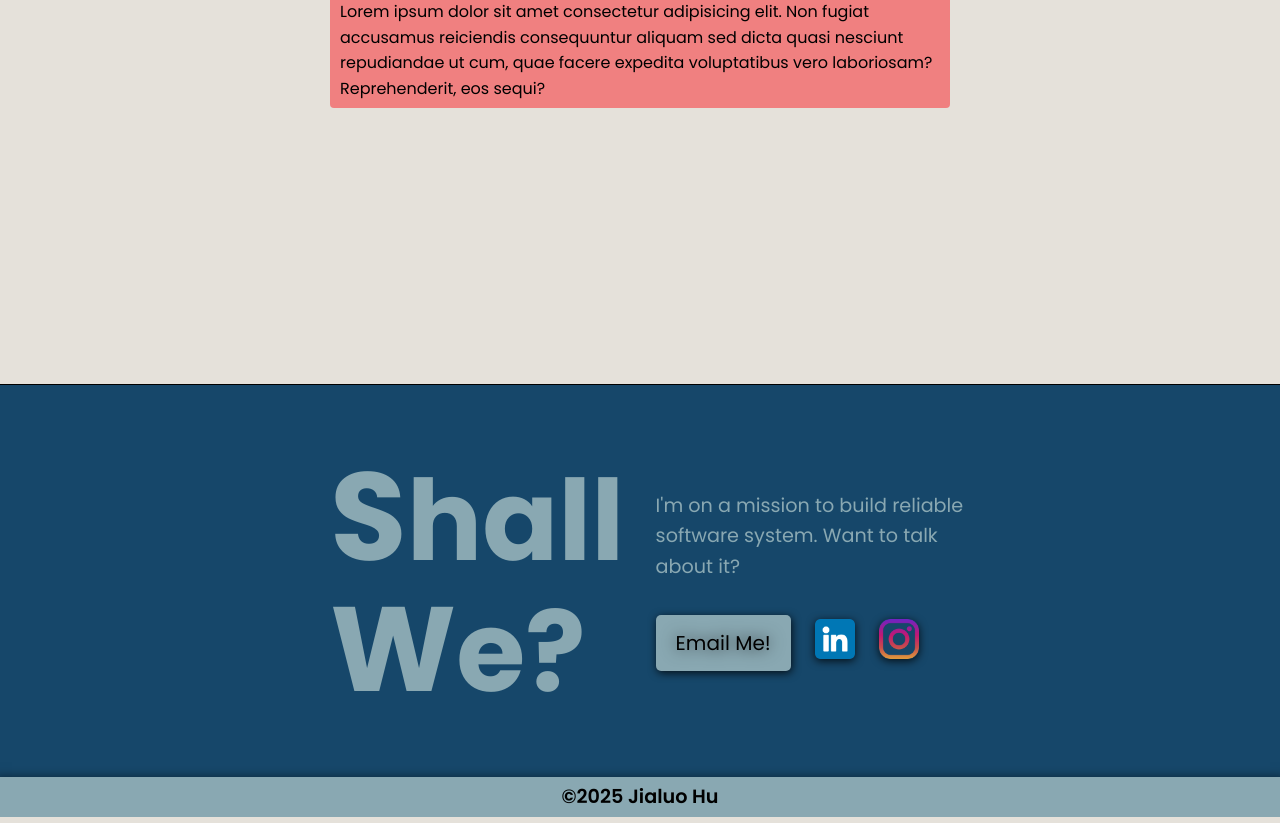
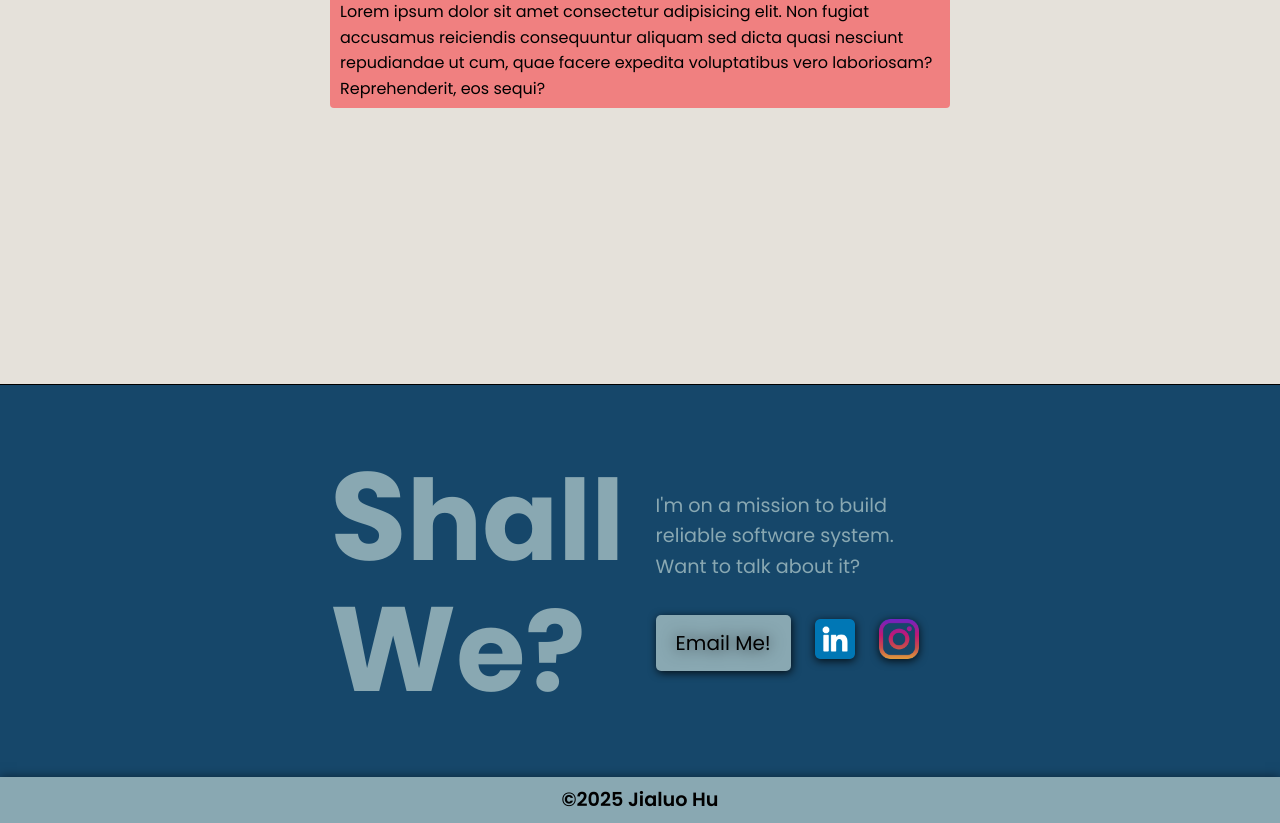
Before and after one commit to jialuohu/cse134b-hw3, a plain HTML site: page index.html in a window 1280 px wide. Shown: the part 2001-2824 px from the top of the page. Drawn offline with Linux system fonts and the light colour scheme.

Commit message:
Fix: issues with footerbar cannot be the bottom when zoom out page & footerbar left/right padding overflows

```diff
--- a/css/global.css
+++ b/css/global.css
@@ -45,7 +45,7 @@
     --footer-copyright-text-color: black;
     --footer-copyright-font-weight: 600;
     --footer-copyright-font-size: 1.2rem;
-    --footer-copyright-padding-size: 5px;
+    --footer-copyright-padding-size: 8px;
     --footer-copyright-background-color: var(--primary-color);
     --footer-copyright-shadow-size: 10px;
     --footer-copyright-shadow-color: rgba(0, 0, 0, 0.5);
--- a/css/layout.css
+++ b/css/layout.css
@@ -7,6 +7,7 @@
     flex-direction: column;
     justify-content: space-between;
     gap: var(--layout-gap-size);
+    min-height: 100vh;
 }
 
 .header {
@@ -123,6 +124,7 @@
             p {
                 display: block;
                 font-size: 1.2rem;
+                max-width: 290px;
                 color: var(--footer-contact-text-color);
             }
 
@@ -169,7 +171,7 @@
     .copyright {
         color: var(--footer-copyright-text-color);
         background-color: var(--footer-copyright-background-color);
-        padding: var(--footer-copyright-padding-size);
+        padding: var(--footer-copyright-padding-size) 0;
         width: 100%;
         text-align: center;
         font-size: var(--footer-copyright-font-size);
```
